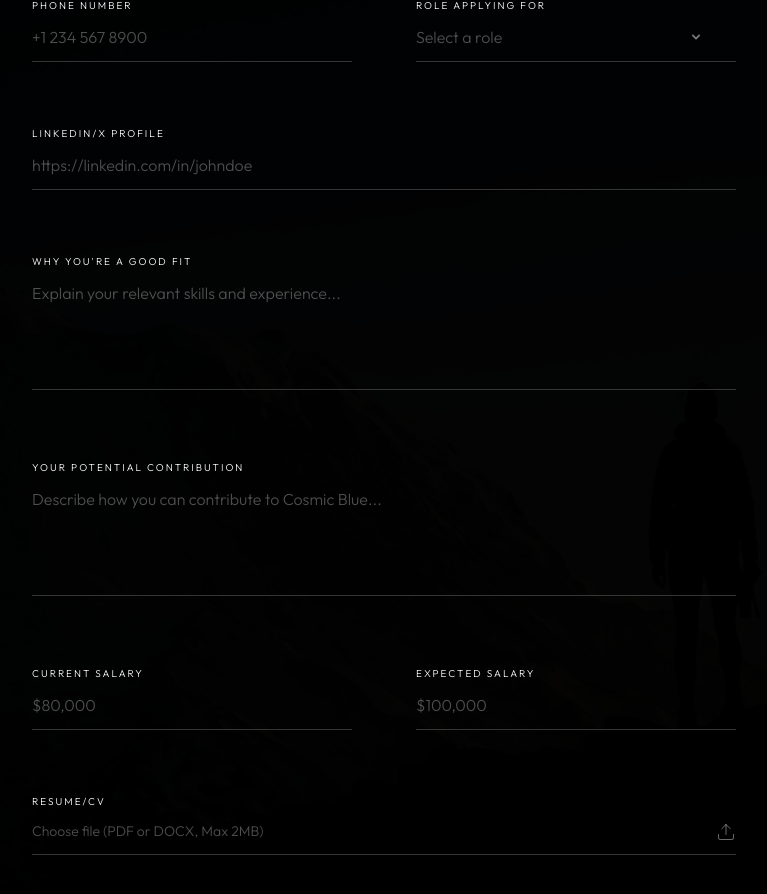
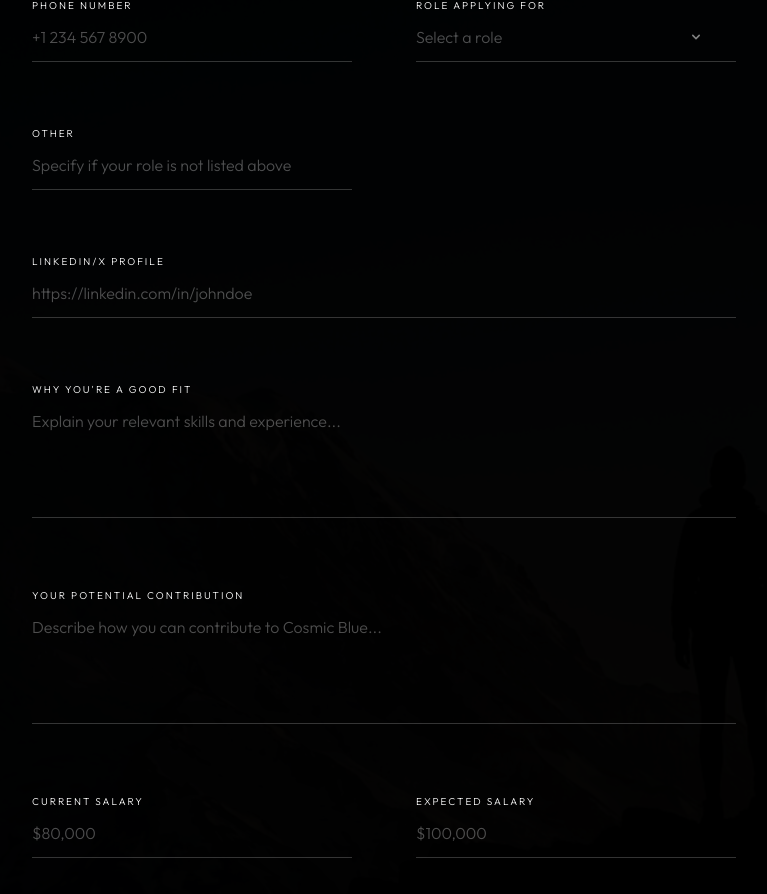
Before and after one commit to Ashwin-07-03/Cosmic-Blue, a Next.js app: page /careers in a window 1280 px wide. Shown: the part 1159-2053 px from the top of the page, without its empty margins (256-1023 px from the left). Built offline with nearby package versions, Linux system fonts and the light colour scheme.

Commit message:
Move Other role to separate permanent field below role dropdown

```diff
--- a/src/app/careers/CareersClient.tsx
+++ b/src/app/careers/CareersClient.tsx
@@ -275,7 +275,6 @@ export default function CareersClient() {
                                                 'Thrust Chamber Designer - On-Site - Bengaluru',
                                                 'Project Management Director - On-Site - Bengaluru',
                                                 'Test Stand Operations Lead - On-Site - Bengaluru',
-                                                'Other',
                                             ].map((role) => (
                                                 <div
                                                     key={role}
@@ -291,21 +290,25 @@ export default function CareersClient() {
                                         </div>
                                     )}
                                 </div>
+                            </div>
 
-                                {/* Show text input if "Other" is selected */}
-                                {formData.role === 'Other' && (
-                                    <input
-                                        type="text"
-                                        name="customRole"
-                                        placeholder="Please specify your role"
-                                        className="w-full bg-transparent border-0 border-b border-white/20 text-white text-[16px] font-light pb-3 mt-4 focus:outline-none focus:border-white transition-colors placeholder-white/30"
-                                        onChange={(e) => {
-                                            const customValue = e.target.value;
-                                            setFormData(prev => ({ ...prev, role: customValue || 'Other' }));
-                                        }}
-                                        value={formData.role === 'Other' ? '' : formData.role}
-                                    />
-                                )}
+                            {/* Other Role - Separate Field */}
+                            <div>
+                                <label htmlFor="otherRole" className="block text-white text-[10px] font-light mb-3 uppercase tracking-[0.2em]">
+                                    Other
+                                </label>
+                                <input
+                                    type="text"
+                                    id="otherRole"
+                                    name="otherRole"
+                                    placeholder="Specify if your role is not listed above"
+                                    className="w-full bg-transparent border-0 border-b border-white/20 text-white text-[16px] font-light pb-3 focus:outline-none focus:border-white transition-colors placeholder-white/30"
+                                    onChange={(e) => {
+                                        if (e.target.value) {
+                                            setFormData({ ...formData, role: e.target.value });
+                                        }
+                                    }}
+                                />
                             </div>
                         </div>
 
```
